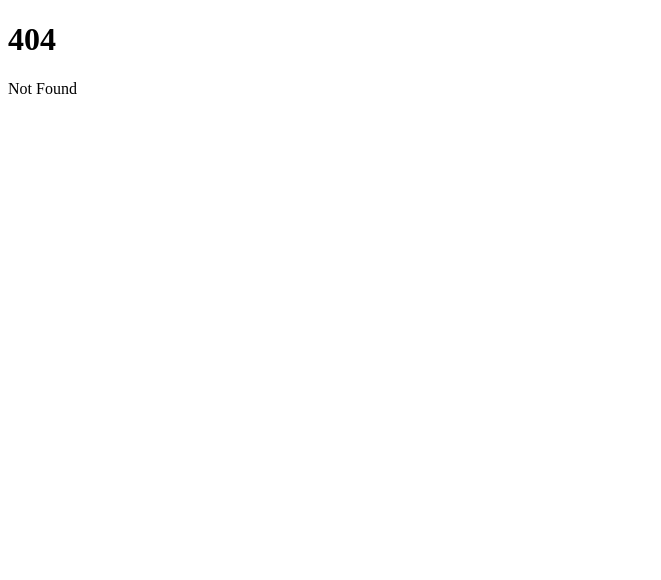
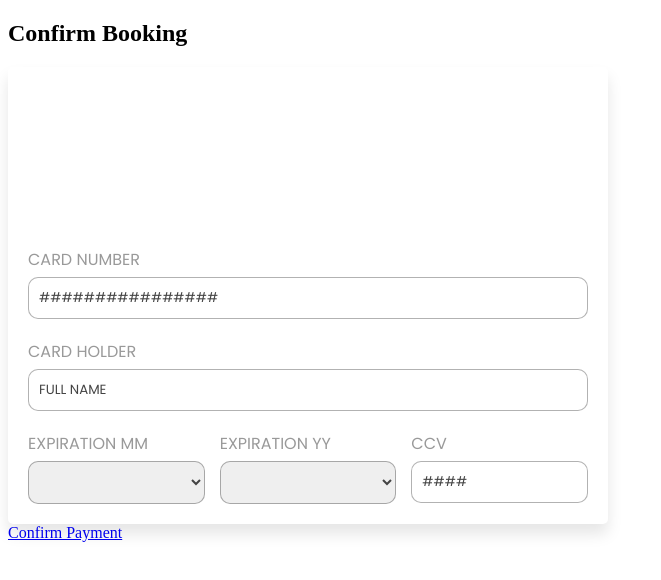
Before and after one commit to notsaad/HotelManager, a SvelteKit app: page /customer/dates/confirm in a window 1280 px wide. Before the commit this address had no page. Shown: the top 580 px of the page, without its empty margins (0-661 px from the left). Built offline with nearby package versions, Linux system fonts and the light colour scheme.

Commit message:
created a bunch of pages, missing functionality

```diff
--- a/package.json
+++ b/package.json
@@ -31,6 +31,8 @@
 	},
 	"type": "module",
 	"dependencies": {
-		"better-sqlite3": "^9.4.3"
+		"better-sqlite3": "^9.4.3",
+		"flatpickr": "^4.6.13",
+		"svelte-flatpickr": "^3.3.4"
 	}
 }
--- /dev/null
+++ b/src/components/Form.svelte
@@ -0,0 +1,127 @@
+<script>
+    import {
+      cardNumber,
+      cardHolder,
+      selectedMonth,
+      month,
+      selectedYear,
+      year,
+      ccv,
+      submitInfo
+    } from '../store/Store.js';
+
+    const handleSubmit = () => {
+      $submitInfo.push(
+        $cardNumber,
+        $cardHolder,
+        $selectedMonth,
+        $selectedYear,
+        $ccv
+      );
+      alert($submitInfo);
+    };
+  </script>
+
+  <form on:submit|preventDefault={handleSubmit}>
+      <div class="inputBox">
+          <span>card number</span>
+          <input type="text" maxlength="16" class="card-number-input" bind:value={$cardNumber} placeholder="" on:focus={()=>{$cardNumber = ""}}>
+      </div>
+      <div class="inputBox">
+          <span>card holder</span>
+          <input type="text" maxlength="16" class="card-holder-input" bind:value={$cardHolder} on:focus={()=>{$cardHolder = ""}}>
+      </div>
+      <div class="flexbox">
+          <div class="inputBox">
+              <span>expiration mm</span>
+              <select bind:value={$selectedMonth} name="" id="" class="month-input">
+        <option value="month" selected disabled>month</option>
+        {#each $month as item}
+          <option value={item.month}>{item.month}</option>
+              {/each}
+              </select>
+          </div>
+          <div class="inputBox">
+              <span>expiration yy</span>
+              <select bind:value={$selectedYear} name="" id="" class="year-input">
+                  <option value="year" selected disabled>year</option>
+               {#each $year as item}
+          <option>{item.year}</option>
+              {/each}
+              </select>
+          </div>
+          <div class="inputBox">
+              <span>ccv</span>
+              <input bind:value={$ccv} type="text" maxlength="4" class="ccv-input" on:focus={()=>{$ccv = ""}}>
+          </div>
+      </div>
+  </form>
+
+  <style>
+      @import url("https://fonts.googleapis.com/css2?family=Poppins:wght@100;200;300;400;500;600&display=swap");
+
+      * {
+        font-family: "Poppins", sans-serif;
+        margin: 0;
+        padding: 0;
+        box-sizing: border-box;
+        outline: none;
+        border: none;
+        text-decoration: none;
+        text-transform: uppercase;
+      }
+
+      form {
+        background: #fff;
+        border-radius: 5px;
+        box-shadow: 0 10px 15px rgba(0, 0, 0, 0.1);
+        padding: 20px;
+        width: 600px;
+        padding-top: 160px;
+      }
+
+      form .inputBox {
+        margin-top: 20px;
+      }
+
+      form .inputBox span {
+        display: block;
+        color: #999;
+        padding-bottom: 5px;
+      }
+
+      form .inputBox input,
+      form .inputBox select {
+        width: 100%;
+        padding: 10px;
+        border-radius: 10px;
+        border: 1px solid rgba(0, 0, 0, 0.3);
+        color: #444;
+      }
+
+      form .flexbox {
+        display: flex;
+        gap: 15px;
+      }
+
+      form .flexbox .inputBox {
+        flex: 1 1 150px;
+      }
+
+      form .submit-btn {
+        width: 100%;
+        background: linear-gradient(45deg, blueviolet, deeppink);
+        margin-top: 20px;
+        padding: 10px;
+        font-size: 20px;
+        color: #fff;
+        border-radius: 10px;
+        cursor: pointer;
+        transition: 0.2s linear;
+      }
+
+      form .submit-btn:hover {
+        letter-spacing: 2px;
+        opacity: 0.8;
+      }
+  </style>
--- /dev/null
+++ b/src/routes/customer/dates/confirm/+page.svelte
@@ -0,0 +1,16 @@
+<script>
+    import Form from '../../../../components/Form.svelte';
+</script>
+
+  <h2>Confirm Booking</h2>
+
+    <Form></Form>
+
+    <a href="/">
+        Confirm Payment
+    </a>
+
+
+<style>
+
+</style>
--- /dev/null
+++ b/src/store/Store.js
@@ -0,0 +1,36 @@
+import { readable, writable } from "svelte/store";
+
+export const cardNumber = writable("################");
+export const cardHolder = writable("full name");
+export const ccv = writable("####");
+export const selectedMonth = writable("mm");
+export const selectedYear = writable("yy");
+export const submitInfo = writable([]);
+export const month = readable([
+  { month: "01" },
+  { month: "02" },
+  { month: "03" },
+  { month: "04" },
+  { month: "05" },
+  { month: "06" },
+  { month: "07" },
+  { month: "08" },
+  { month: "09" },
+  { month: "10" },
+  { month: "11" },
+  { month: "12" }
+]);
+export const year = readable([
+  { year: "2021" },
+  { year: "2022" },
+  { year: "2023" },
+  { year: "2024" },
+  { year: "2025" },
+  { year: "2026" },
+  { year: "2027" },
+  { year: "2028" },
+  { year: "2029" },
+  { year: "2030" },
+  { year: "2031" },
+  { year: "2032" }
+]);
--- a/tsconfig.json
+++ b/tsconfig.json
@@ -9,7 +9,7 @@
 		"skipLibCheck": true,
 		"sourceMap": true,
 		"strict": true,
-		"moduleResolution": "bundler"
+		"moduleResolution": "node"
 	}
 	// Path aliases are handled by https://kit.svelte.dev/docs/configuration#alias
 	//
```
Also changed, not shown: src/components/DatePicker.svelte (added, +31 -0 lines), src/routes/customer/+page.svelte (+28 -3 lines), src/routes/customer/dates/+page.svelte (added, +22 -0 lines), 1 other file (tests, documents, lock files or other folders).
